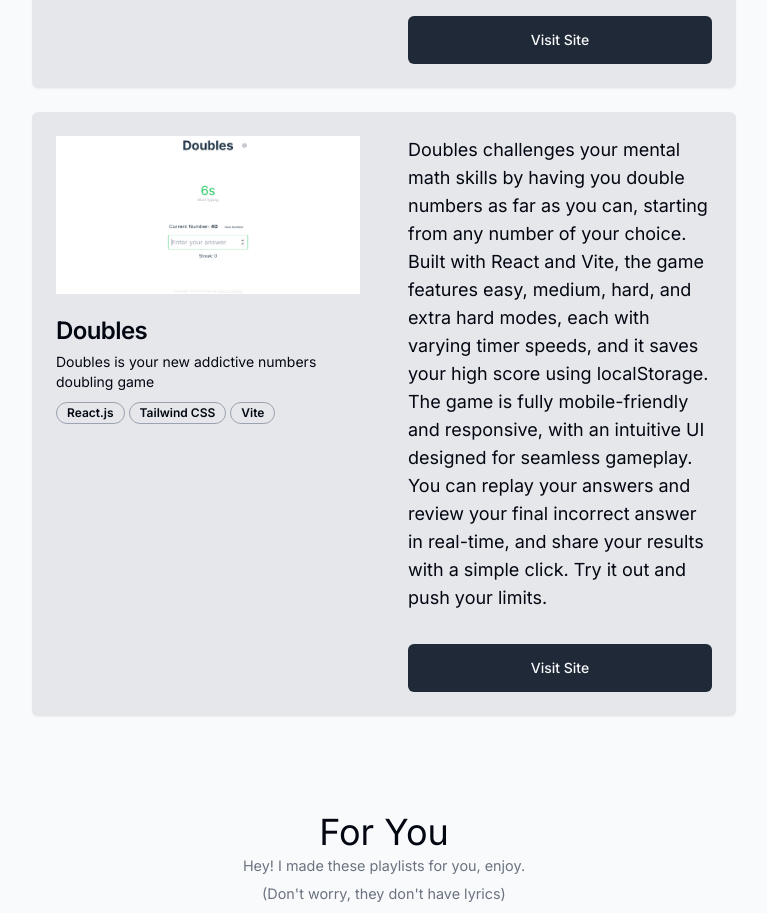
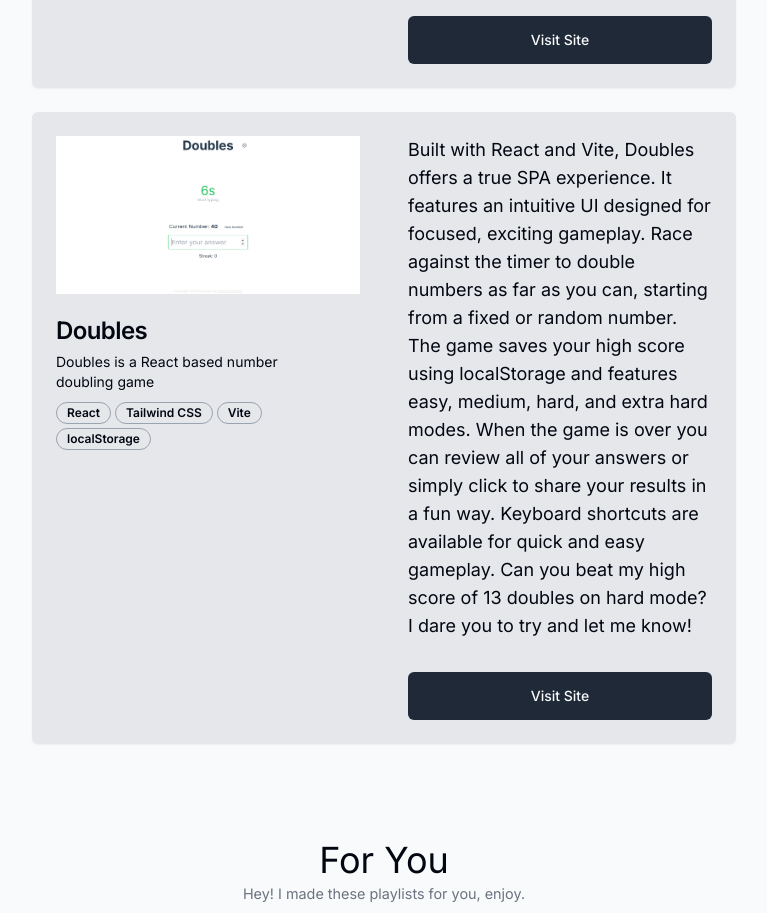
Before and after one commit to patriciosebastian/personal-website, a Next.js app: page / in a window 1280 px wide. Shown: the part 2420-3333 px from the top of the page, without its empty margins (256-1023 px from the left). Built offline with nearby package versions, Linux system fonts and the light colour scheme; no server answers; the database is empty.

Commit message:
updated doubles project card content

```diff
--- a/src/app/page.jsx
+++ b/src/app/page.jsx
@@ -230,16 +230,17 @@ export default async function Home() {
           <CardHeader className="lg:w-1/2">
             <Image src={Doubles} className="mb-4" alt="Doubles game home page" />
             <CardTitle>Doubles</CardTitle>
-            <CardDescription className="text-pretty text-foreground !mb-1">Doubles is your new addictive numbers doubling game</CardDescription>
+            <CardDescription className="text-pretty text-foreground !mb-1">Doubles is a React based number doubling game</CardDescription>
             <div className="flex flex-wrap items-center gap-1">
-              <Badge variant="outline">React.js</Badge>
+              <Badge variant="outline">React</Badge>
               <Badge variant="outline">Tailwind CSS</Badge>
               <Badge variant="outline">Vite</Badge>
+              <Badge variant="outline">localStorage</Badge>
             </div>
           </CardHeader>
           <CardContent className="lg:w-1/2">
             <p className="text-balance mb-6 lg:mt-6 lg:mb-8">
-              Doubles challenges your mental math skills by having you double numbers as far as you can, starting from any number of your choice. Built with React and Vite, the game features easy, medium, hard, and extra hard modes, each with varying timer speeds, and it saves your high score using localStorage. The game is fully mobile-friendly and responsive, with an intuitive UI designed for seamless gameplay. You can replay your answers and review your final incorrect answer in real-time, and share your results with a simple click. Try it out and push your limits.
+              Built with React and Vite, Doubles offers a true SPA experience. It features an intuitive UI designed for focused, exciting gameplay. Race against the timer to double numbers as far as you can, starting from a fixed or random number. The game saves your high score using localStorage and features easy, medium, hard, and extra hard modes. When the game is over you can review all of your answers or simply click to share your results in a fun way. Keyboard shortcuts are available for quick and easy gameplay. Can you beat my high score of 13 doubles on hard mode? I dare you to try and let me know!
             </p>
             <a href="https://playdoubles.org" target='_blank' className={buttonVariants({ variant: "default" }) + ` h-12 justify-center lg:flex lg:mx-auto`}>Visit Site</a>
           </CardContent>
```
